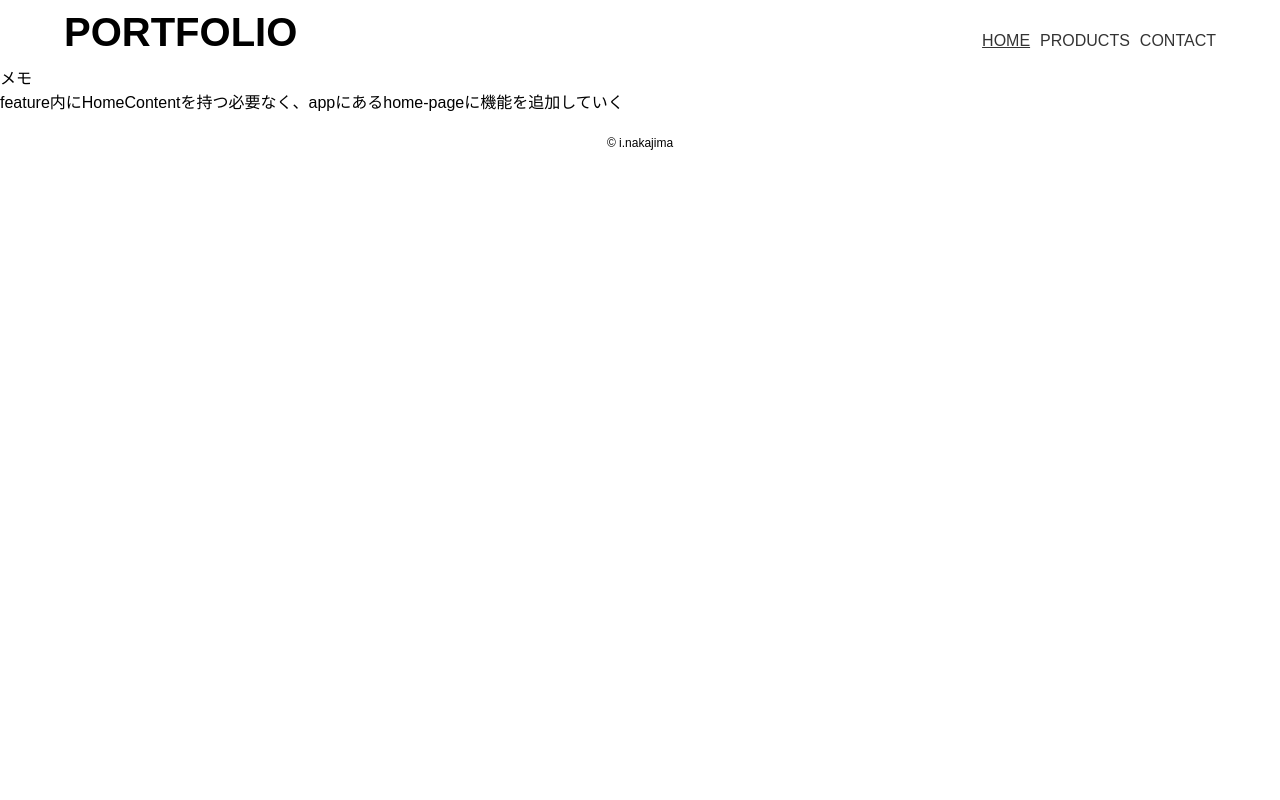
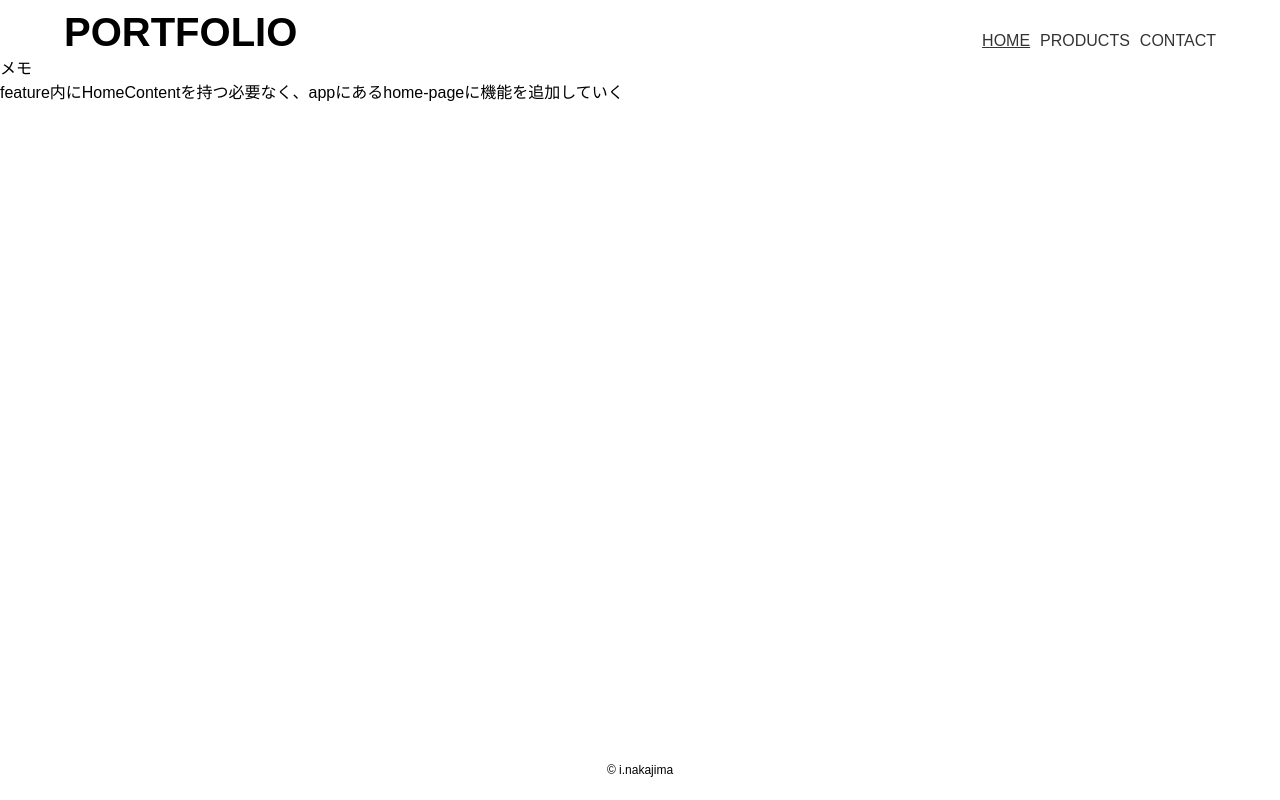
Before and after one commit to toku-chan/portfolio, a Next.js app: page / in a window 1280 px wide. Built offline with nearby package versions, Linux system fonts and the light colour scheme.

Commit message:
chore: Footerを最下部に固定

```diff
--- a/app/RestStyledComponent.tsx
+++ b/app/RestStyledComponent.tsx
@@ -11,6 +11,8 @@ import { css } from '@emotion/react';
 const ResetStyles = css`
   html,
   body {
+    min-height: 100vh;
+
     * {
       margin: 0;
       padding: 0;
--- a/app/ui/Footer/Footer.tsx
+++ b/app/ui/Footer/Footer.tsx
@@ -4,6 +4,8 @@ import React from 'react';
 import styled from '@emotion/styled';
 
 const StyledFooter = styled.footer`
+  position: sticky;
+  top: 100vh;
   display: flex;
   justify-content: center;
   align-items: center;
--- a/app/ui/Header/Header.tsx
+++ b/app/ui/Header/Header.tsx
@@ -15,7 +15,8 @@ const StyledHeader = styled.header`
   justify-content: space-between;
   align-items: baseline;
   width: 90%;
-  margin: 10px auto;
+  margin: 0 auto;
+  padding-top: 10px;
 `;
 
 export const Header: React.FC = () => {
```
